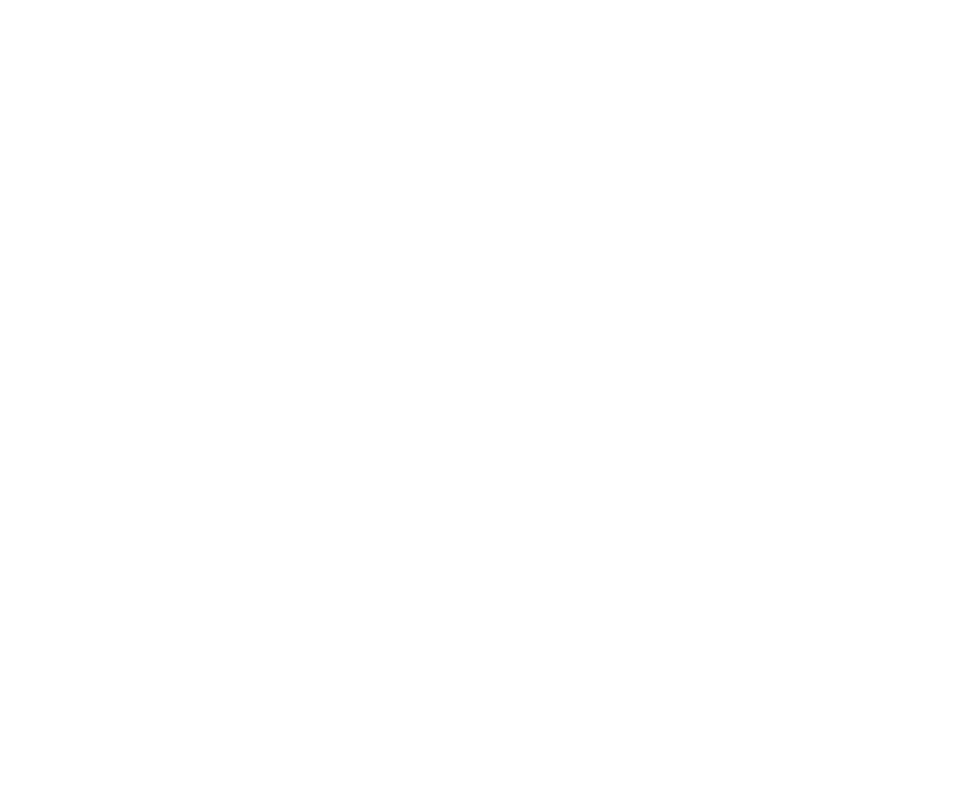
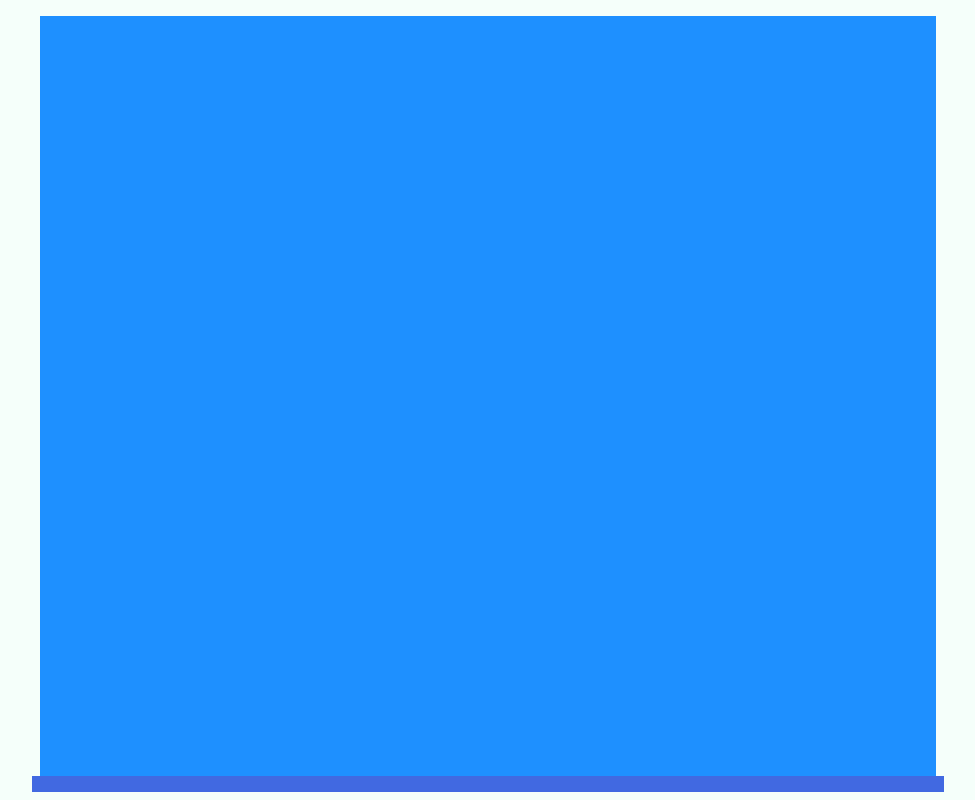
Before and after one commit to AlexanderDesmond/Connect-Four, a plain HTML site: page index.html in a window 1280 px wide. Shown: the whole page, without its empty margins (152-1127 px from the left). Drawn offline with Linux system fonts and the light colour scheme.

Commit message:
Create Connect Four frame.

```diff
--- a/app.js
+++ b/app.js
@@ -0,0 +1,148 @@
+// Colours
+const COLOUR_BACKGROUND = "mintcream";
+const COLOUR_FRAME = "dodgerblue";
+const COLOUR_FRAME_BOTTOM = "royalblue";
+const COLOUR_PLAYER = "yellow";
+const COLOUR_PLAYER_BORDER = "olive";
+const COLOUR_COMPUTER = "red";
+const COLOUR_COMPUTER_BORDER = "dakred";
+
+// Game stuff
+const MARGIN = 0.02;
+const GRID_COLS = 7;
+const GRID_ROWS = 6;
+const GRID_DIAMETER = 0.7;
+let grid = [];
+
+// Classes
+class Cell {
+  constructor(left, top, width, height, row, col) {
+    this.bottom = top + height;
+    this.left = left;
+    this.right = left + width;
+    this.top = top;
+    this.radius = (width * GRID_DIAMETER) / 2;
+    // Centre points
+    this.cx = left + width / 2;
+    this.cy = top + height / 2;
+
+    this.width = width;
+    this.height = height;
+
+    this.row = row;
+    this.col = col;
+
+    this.owner = null;
+  }
+
+  // Draw the hole.
+  draw(context) {
+    // Set token colour.
+    let colour =
+      this.owner === null
+        ? COLOUR_BACKGROUND
+        : this.owner
+        ? COLUR_PLAYER
+        : COLOR_COMPUTER;
+
+    // Draw the token.
+    context.fillStyle = colour;
+    context.beginPath();
+    context.arc(this.cx, this.cy, this.radius, 0, Math.PI * 2);
+    context.fill();
+  }
+}
+
+// Initialise the canvas and context.
+const canvas = document.querySelector("canvas");
+const context = canvas.getContext("2d");
+
+// Set the canvas dimensions and context scale.
+let width, height, margin;
+setDimensions();
+
+// Resize the canvas whenever the window is resized.
+window.addEventListener("resize", setDimensions());
+
+// Game loop
+let deltaTime, lastTime;
+requestAnimationFrame(gameLoop);
+
+function setDimensions() {
+  width = window.innerWidth;
+  height = window.innerHeight;
+  canvas.height = height;
+  canvas.width = width;
+  margin = MARGIN * Math.min(width, height);
+
+  newGame();
+}
+
+function newGame() {
+  createGrid();
+}
+
+function createGrid() {
+  grid = [];
+  let cell, marginX, marginY;
+
+  // Portrait
+
+  // Landscape
+  cell = (height - margin * 2) / GRID_ROWS;
+  marginX = (width - cell * GRID_COLS) / 2;
+  marginY = margin;
+
+  // Populate the grid
+  for (let i = 0; i < GRID_ROWS; i++) {
+    grid[i] = [];
+
+    for (let j = 0; j < GRID_COLS; j++) {
+      let left = marginX + j * cell;
+      let top = marginY + i * cell;
+
+      grid[i][j] = new Cell(left, top, cell, cell, i, j);
+    }
+  }
+}
+
+function gameLoop(currTime) {
+  // Set last time.
+  if (!lastTime) lastTime = currTime;
+
+  // Calculate time difference.
+  deltaTime = currTime - lastTime / 1000;
+  lastTime = currTime;
+
+  // Update
+
+  // Draw
+  drawBackground();
+  drawGrid();
+
+  // Next frame
+  requestAnimationFrame(gameLoop);
+}
+
+function drawBackground() {
+  context.fillStyle = COLOUR_BACKGROUND;
+  context.fillRect(0, 0, width, height);
+}
+
+function drawGrid() {
+  // Draw frame.
+  let cell = grid[0][0];
+  let frameW = cell.width * GRID_COLS;
+  let frameH = cell.height * GRID_ROWS;
+
+  context.fillStyle = COLOUR_FRAME;
+  context.fillRect(cell.left, cell.top, frameW, frameH);
+
+  context.fillStyle = COLOUR_FRAME_BOTTOM;
+  context.fillRect(
+    cell.left - margin / 2,
+    cell.top + frameH - margin / 2,
+    frameW + margin,
+    margin
+  );
+}
--- a/index.html
+++ b/index.html
@@ -3,9 +3,13 @@
   <head>
     <meta charset="UTF-8" />
     <meta name="viewport" content="width=device-width, initial-scale=1.0" />
-    <script src="app.js"></script>
+
     <link rel="stylesheet" href="styles.css" />
     <title>Connect Four</title>
   </head>
-  <body></body>
+  <body>
+    <canvas></canvas>
+
+    <script src="app.js"></script>
+  </body>
 </html>
--- a/styles.css
+++ b/styles.css
@@ -0,0 +1,8 @@
+body {
+  margin: 0;
+  overflow: hidden;
+}
+
+canvas {
+  display: block;
+}
```
